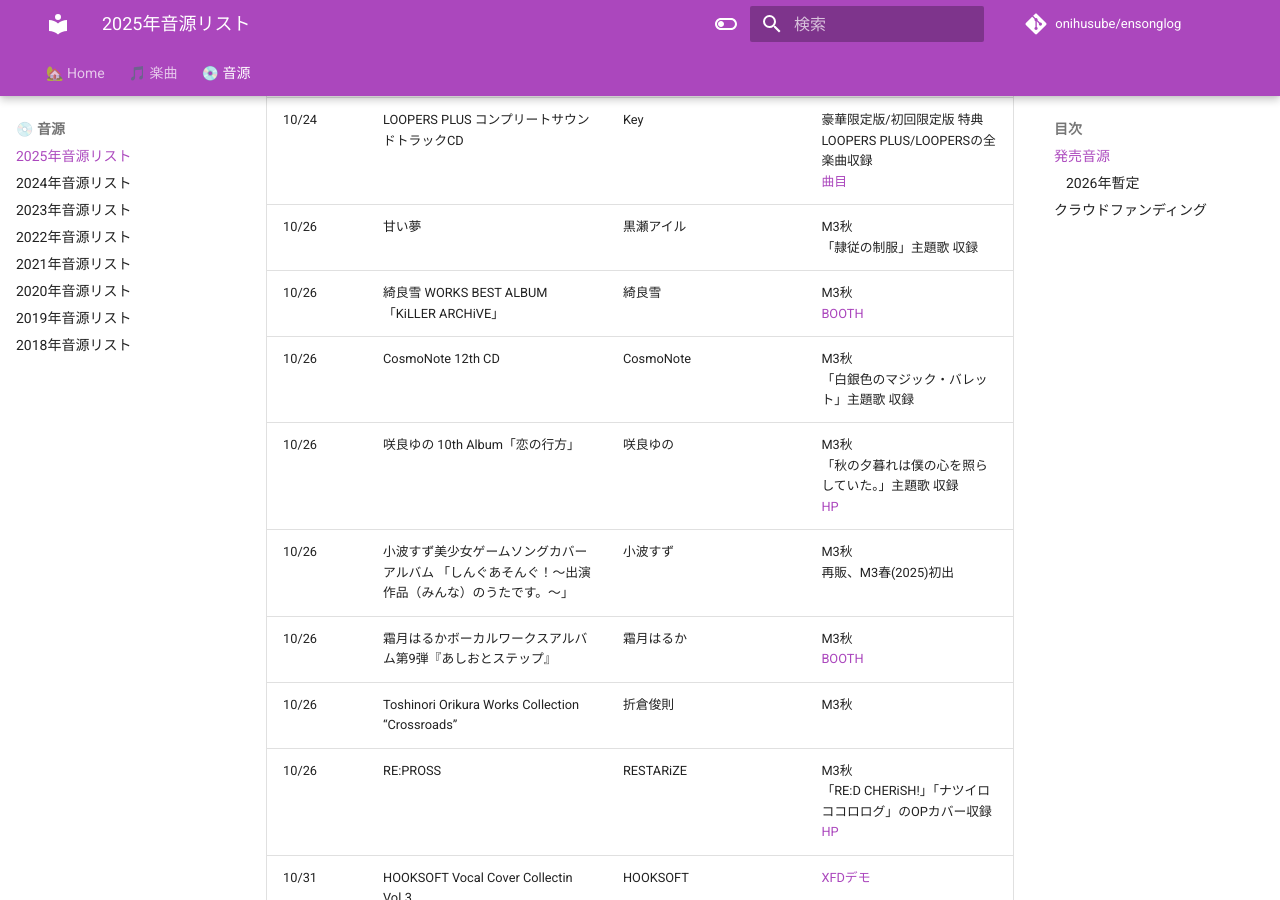
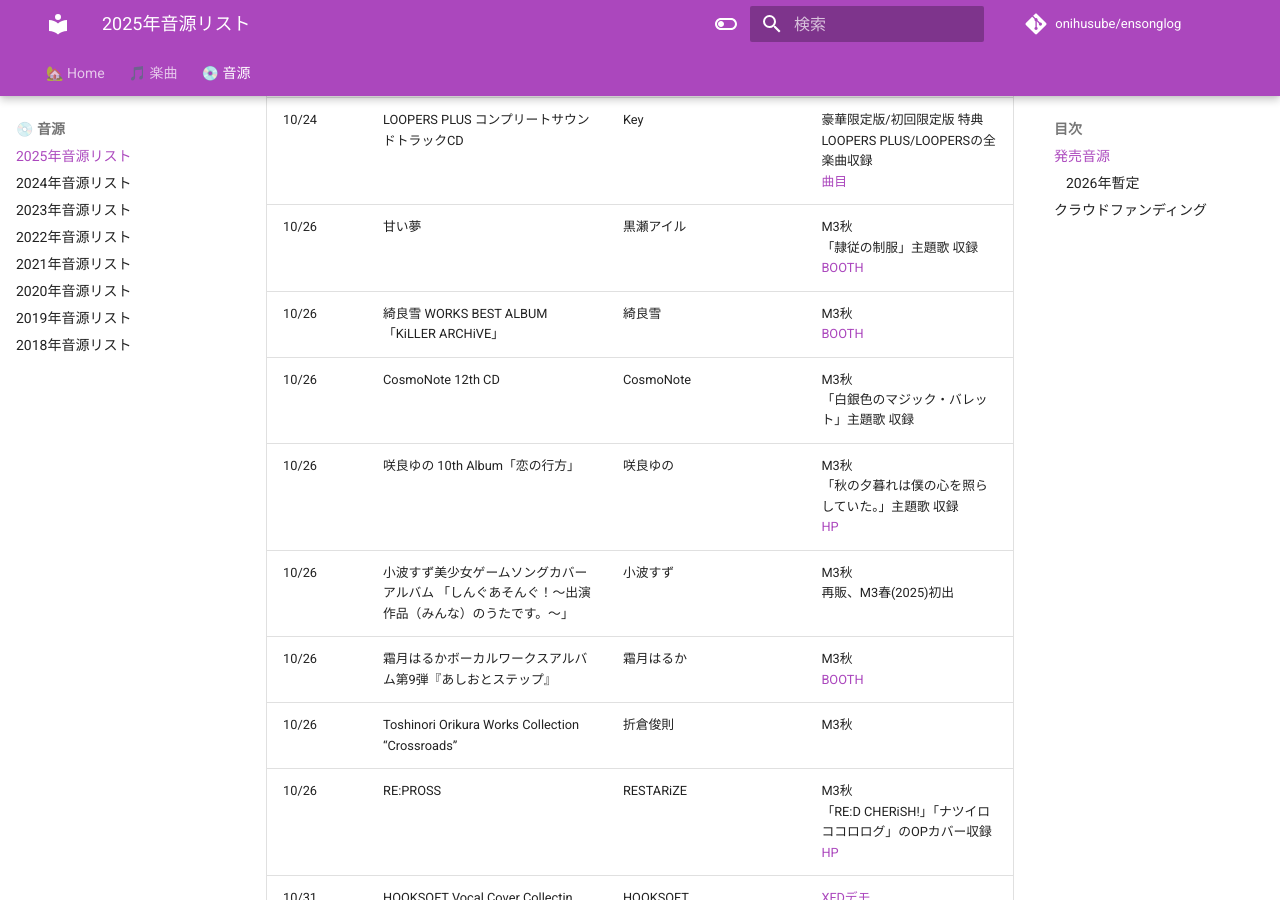
Before and after one commit to onihusube/ensonglog, an MkDocs documentation site: the page built from docs/2025/音源.md, in a window 1280 px wide and 900 px high, scrolled down 12928 px. Built offline with MkDocs 1.6.1 and Material for MkDocs 9.7.7, drawn with Linux system fonts in a browser that asks for light colours; comment, search, counter and statistics services are not loaded.

Commit message:
甘い夢 boothリンク追加

```diff
--- a/docs/2025/音源.md
+++ b/docs/2025/音源.md
@@ -184,7 +184,7 @@ search:
 | 09/27 | 天音まりか 1st Album『remade I.D.』 | project lights | [試聴](https://www.youtube.com/watch?v=ULRuZ3ouv1Y) </br> [BOOTH](https://booth.pm/ja/items/7407850) |
 | 09/29 | 瑠璃の海は瓶の中 サウンドトラック「Music In The Bottle」 | 千跡プロダクション | [Steam](https://store.steampowered.com/app/4002500/Music_In_The_Bottle/) |
 | 10/24 | LOOPERS PLUS コンプリートサウンドトラックCD | Key | 豪華限定版/初回限定版 特典 </br> LOOPERS PLUS/LOOPERSの全楽曲収録 </br> [曲目](https://key.soundslabel.com/discography.html?ksl0230/ksl0230) |
-| 10/26 | 甘い夢 | 黒瀬アイル | M3秋 </br> 「隷従の制服」主題歌 収録 |
+| 10/26 | 甘い夢 | 黒瀬アイル | M3秋 </br> 「隷従の制服」主題歌 収録 </br> [BOOTH](https://aislekurose.booth.pm/items/7561074) |
 | 10/26 | 綺良雪 WORKS BEST ALBUM「KiLLER ARCHiVE」 | 綺良雪 | M3秋 </br> [BOOTH](https://yuki-official.booth.pm/items/7514714) |
 | 10/26 | CosmoNote 12th CD | CosmoNote | M3秋 </br> 「白銀色のマジック・バレット」主題歌 収録 |
 | 10/26 | 咲良ゆの 10th Album「恋の行方」 | 咲良ゆの | M3秋 </br> 「秋の夕暮れは僕の心を照らしていた。」主題歌 収録 </br> [HP](https://koinoyukue.tumblr.com/) |
```
